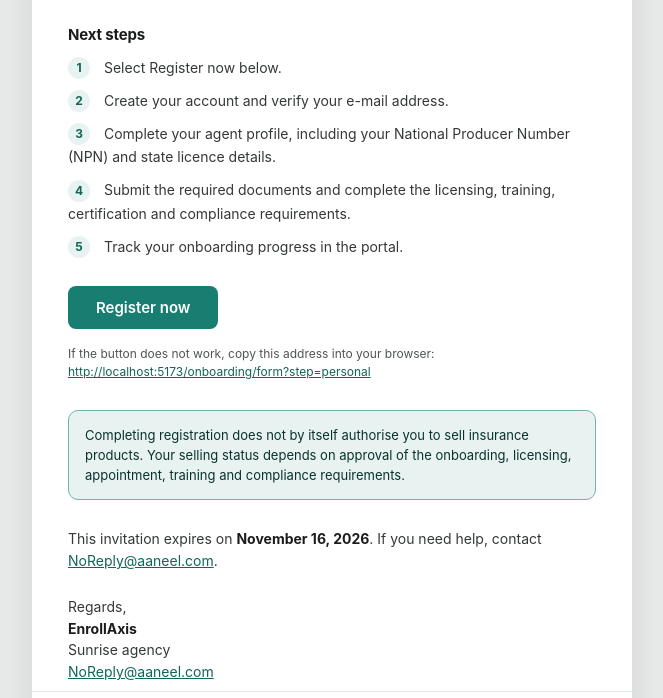
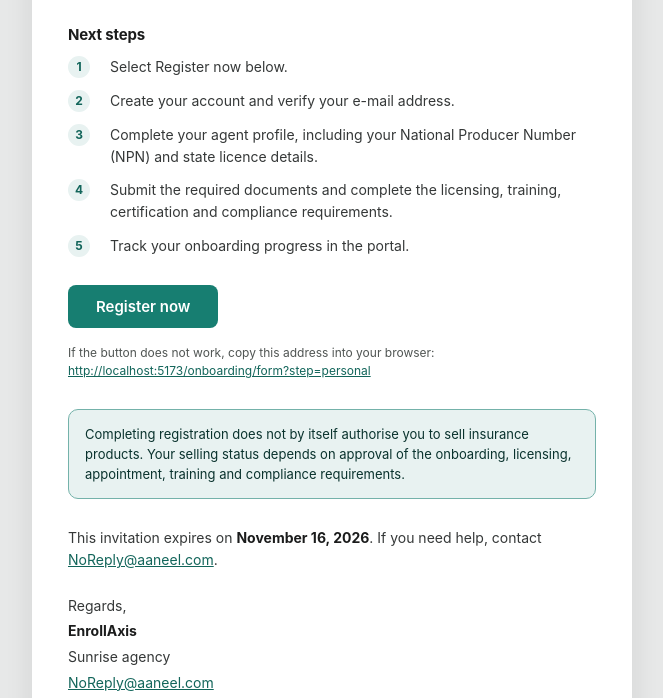
Before and after one commit to devmankadgit/Enroll-NFP, a plain HTML site: page email-templates/agent-invitation.html in a window 1280 px wide. Shown: the part 552-1250 px from the top of the page, without its empty margins (308-971 px from the left). Drawn offline with Linux system fonts and the light colour scheme.

Commit message:
Fix Agent Invitation next-steps layout so wrapped lines do not overlap numbers.
Co-authored-by: Cursor <cursoragent@cursor.com>

```diff
--- a/email-templates/agent-invitation.html
+++ b/email-templates/agent-invitation.html
@@ -107,39 +107,49 @@
                 </tr>
               </table>
 
-              <!-- Next steps -->
+              <!-- Next steps: two-column rows so wrapped text never overlaps the number -->
               <p style="margin:0 0 12px;font-family:Poppins,Inter,'Segoe UI',Helvetica,Arial,sans-serif;font-size:15px;font-weight:700;color:#1B1C1C;letter-spacing:-0.01em;">
                 Next steps
               </p>
               <table role="presentation" cellpadding="0" cellspacing="0" border="0" width="100%" style="margin:0 0 28px;">
                 <tr>
-                  <td style="padding:0 0 10px;font-size:14px;line-height:1.55;color:#353838;">
-                    <span style="display:inline-block;width:22px;height:22px;line-height:22px;text-align:center;border-radius:50%;background:#E8F2F1;color:#12655A;font-size:12px;font-weight:700;margin-right:10px;vertical-align:middle;">1</span>
-                    <span style="vertical-align:middle;">Select Register now below.</span>
+                  <td width="32" valign="top" style="width:32px;padding:0 0 12px;font-size:14px;line-height:1.55;">
+                    <span style="display:block;width:22px;height:22px;line-height:22px;text-align:center;border-radius:50%;background:#E8F2F1;color:#12655A;font-size:12px;font-weight:700;">1</span>
+                  </td>
+                  <td valign="top" style="padding:0 0 12px 10px;font-size:14px;line-height:1.55;color:#353838;">
+                    Select Register now below.
                   </td>
                 </tr>
                 <tr>
-                  <td style="padding:0 0 10px;font-size:14px;line-height:1.55;color:#353838;">
-                    <span style="display:inline-block;width:22px;height:22px;line-height:22px;text-align:center;border-radius:50%;background:#E8F2F1;color:#12655A;font-size:12px;font-weight:700;margin-right:10px;vertical-align:middle;">2</span>
-                    <span style="vertical-align:middle;">Create your account and verify your e-mail address.</span>
+                  <td width="32" valign="top" style="width:32px;padding:0 0 12px;font-size:14px;line-height:1.55;">
+                    <span style="display:block;width:22px;height:22px;line-height:22px;text-align:center;border-radius:50%;background:#E8F2F1;color:#12655A;font-size:12px;font-weight:700;">2</span>
+                  </td>
+                  <td valign="top" style="padding:0 0 12px 10px;font-size:14px;line-height:1.55;color:#353838;">
+                    Create your account and verify your e-mail address.
                   </td>
                 </tr>
                 <tr>
-                  <td style="padding:0 0 10px;font-size:14px;line-height:1.55;color:#353838;">
-                    <span style="display:inline-block;width:22px;height:22px;line-height:22px;text-align:center;border-radius:50%;background:#E8F2F1;color:#12655A;font-size:12px;font-weight:700;margin-right:10px;vertical-align:middle;">3</span>
-                    <span style="vertical-align:middle;">Complete your agent profile, including your National Producer Number (NPN) and state licence details.</span>
+                  <td width="32" valign="top" style="width:32px;padding:0 0 12px;font-size:14px;line-height:1.55;">
+                    <span style="display:block;width:22px;height:22px;line-height:22px;text-align:center;border-radius:50%;background:#E8F2F1;color:#12655A;font-size:12px;font-weight:700;">3</span>
+                  </td>
+                  <td valign="top" style="padding:0 0 12px 10px;font-size:14px;line-height:1.55;color:#353838;">
+                    Complete your agent profile, including your National Producer Number (NPN) and state licence details.
                   </td>
                 </tr>
                 <tr>
-                  <td style="padding:0 0 10px;font-size:14px;line-height:1.55;color:#353838;">
-                    <span style="display:inline-block;width:22px;height:22px;line-height:22px;text-align:center;border-radius:50%;background:#E8F2F1;color:#12655A;font-size:12px;font-weight:700;margin-right:10px;vertical-align:middle;">4</span>
-                    <span style="vertical-align:middle;">Submit the required documents and complete the licensing, training, certification and compliance requirements.</span>
+                  <td width="32" valign="top" style="width:32px;padding:0 0 12px;font-size:14px;line-height:1.55;">
+                    <span style="display:block;width:22px;height:22px;line-height:22px;text-align:center;border-radius:50%;background:#E8F2F1;color:#12655A;font-size:12px;font-weight:700;">4</span>
+                  </td>
+                  <td valign="top" style="padding:0 0 12px 10px;font-size:14px;line-height:1.55;color:#353838;">
+                    Submit the required documents and complete the licensing, training, certification and compliance requirements.
                   </td>
                 </tr>
                 <tr>
-                  <td style="padding:0;font-size:14px;line-height:1.55;color:#353838;">
-                    <span style="display:inline-block;width:22px;height:22px;line-height:22px;text-align:center;border-radius:50%;background:#E8F2F1;color:#12655A;font-size:12px;font-weight:700;margin-right:10px;vertical-align:middle;">5</span>
-                    <span style="vertical-align:middle;">Track your onboarding progress in the portal.</span>
+                  <td width="32" valign="top" style="width:32px;padding:0;font-size:14px;line-height:1.55;">
+                    <span style="display:block;width:22px;height:22px;line-height:22px;text-align:center;border-radius:50%;background:#E8F2F1;color:#12655A;font-size:12px;font-weight:700;">5</span>
+                  </td>
+                  <td valign="top" style="padding:0 0 0 10px;font-size:14px;line-height:1.55;color:#353838;">
+                    Track your onboarding progress in the portal.
                   </td>
                 </tr>
               </table>
@@ -174,10 +184,10 @@
                 <a href="mailto:NoReply@aaneel.com" style="color:#12655A;text-decoration:underline;">NoReply@aaneel.com</a>.
               </p>
 
-              <p style="margin:24px 0 0;font-size:14px;line-height:1.55;color:#353838;">
-                Regards,<br>
-                <strong style="color:#1B1C1C;">EnrollAxis</strong><br>
-                Sunrise agency<br>
+              <p style="margin:24px 0 0;font-size:14px;line-height:1.55;color:#353838;">Regards,</p>
+              <p style="margin:4px 0 0;font-size:14px;line-height:1.55;color:#353838;"><strong style="color:#1B1C1C;">EnrollAxis</strong></p>
+              <p style="margin:4px 0 0;font-size:14px;line-height:1.55;color:#353838;">Sunrise agency</p>
+              <p style="margin:4px 0 0;font-size:14px;line-height:1.55;color:#353838;">
                 <a href="mailto:NoReply@aaneel.com" style="color:#12655A;text-decoration:underline;">NoReply@aaneel.com</a>
               </p>
             </td>
```
